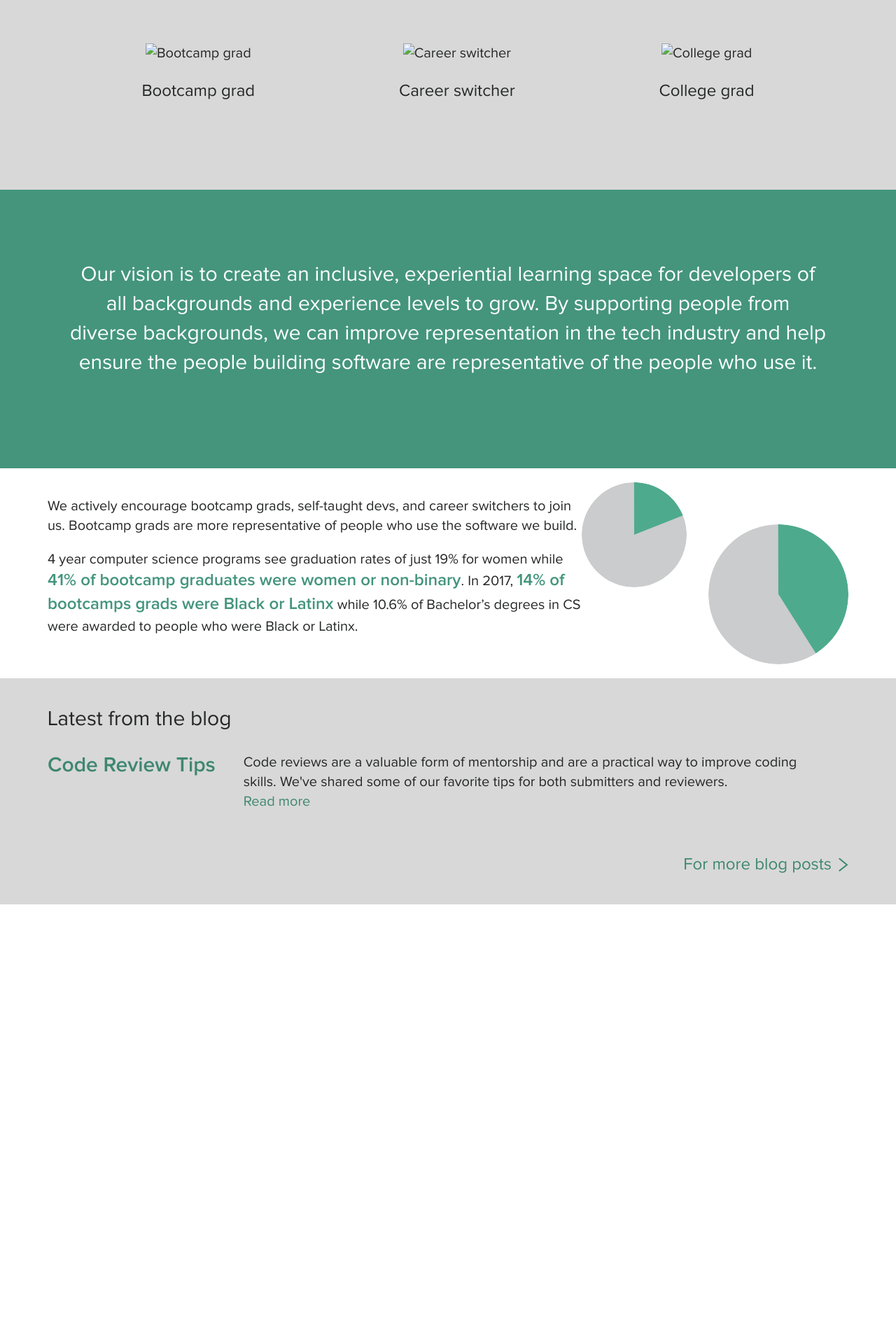
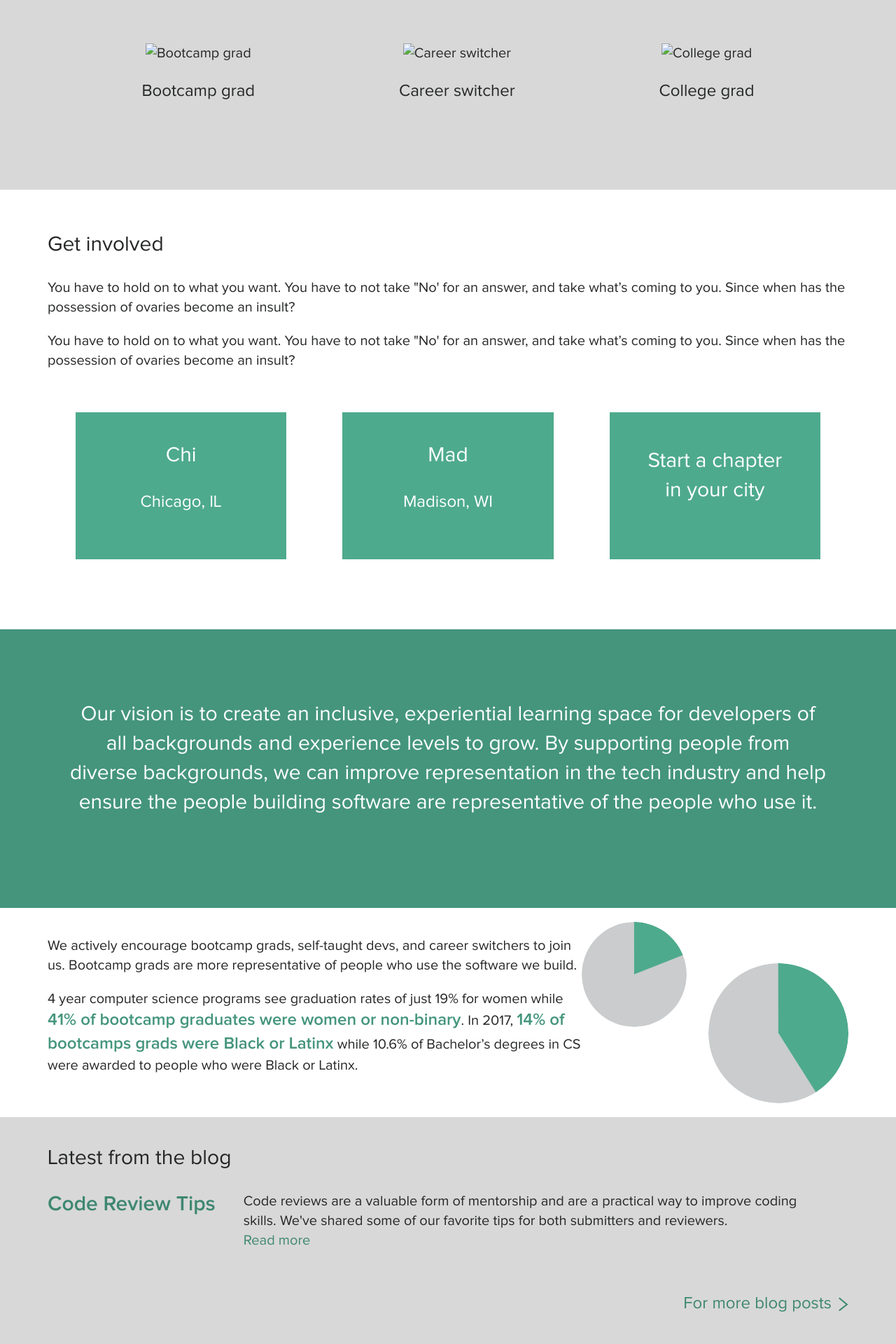
Before and after one commit to mercedesb/dev-together, a Jekyll site: the page built from docs/index.html, in a window 1280 px wide. Shown: the part 1555-3475 px from the top of the page at 70% size. Built offline with Jekyll 4.4.1, drawn with Linux system fonts in a browser that asks for light colours; before the commit the page ends 2847 px from its top, so only the background shows below that.

Commit message:
get involved first pass (still need content)

```diff
--- /dev/null
+++ b/docs/_includes/get_involved.html
@@ -0,0 +1,22 @@
+<section class="Section GetInvolved">
+  <div class="Section-content">
+    <h2>Get involved</h2>
+    <p>You have to hold on to what you want. You have to not take "No' for an answer, and take what’s coming to you. Since when
+    has the possession of ovaries become an insult?</p>
+    <p>You have to hold on to what you want. You have to not take "No' for an answer, and take what’s coming to you. Since when
+    has the possession of ovaries become an insult?</p>
+    <div class="Chapters">
+      <a class="Chapter" href="chapters/chicago">
+        <p class="Chapter-name">Chi</p>
+        <p class="Chapter-location">Chicago, IL</p>
+      </a>
+      <a class="Chapter" href="chapters/madison">
+        <p class="Chapter-name">Mad</p>
+        <p class="Chapter-location">Madison, WI</p>
+      </a>
+      <a class="Chapter" href="chapters">
+        <p class="Chapter-name">Start a chapter in your city</p>
+      </a>
+    </div>
+  </div>
+</section>
--- a/docs/_sass/base/_content.scss
+++ b/docs/_sass/base/_content.scss
@@ -140,3 +140,37 @@
     }
   }
 }
+
+.GetInvolved {
+  padding: 1rem 0;
+
+}
+
+.Chapters {
+  @include media($min-desktop) {
+    display: flex;
+    justify-content: space-around;
+  }
+}
+
+.Chapter {
+  background-color: $brand-light;
+  display: flex;
+  flex-direction: column;
+  color: $white;
+  padding: $base-spacing;
+  align-items: center;
+  justify-content: center;
+  flex: 1;
+  margin: $base-spacing;
+
+  &-name {
+    font-size: 1.5rem;
+    text-align: center;
+  }
+
+  &-location {
+    font-size: 1.2rem;
+    text-align: center;
+  }
+}
--- a/docs/index.html
+++ b/docs/index.html
@@ -8,6 +8,7 @@ body_class: home-intro
   <main>
     {% include who_we_are.html %}
     {% include we_welcome_you.html %}
+    {% include get_involved.html %}
     {% include vision.html %}
     {% include statistics.html %}
     {% include latest_from_the_blog.html %}
```
